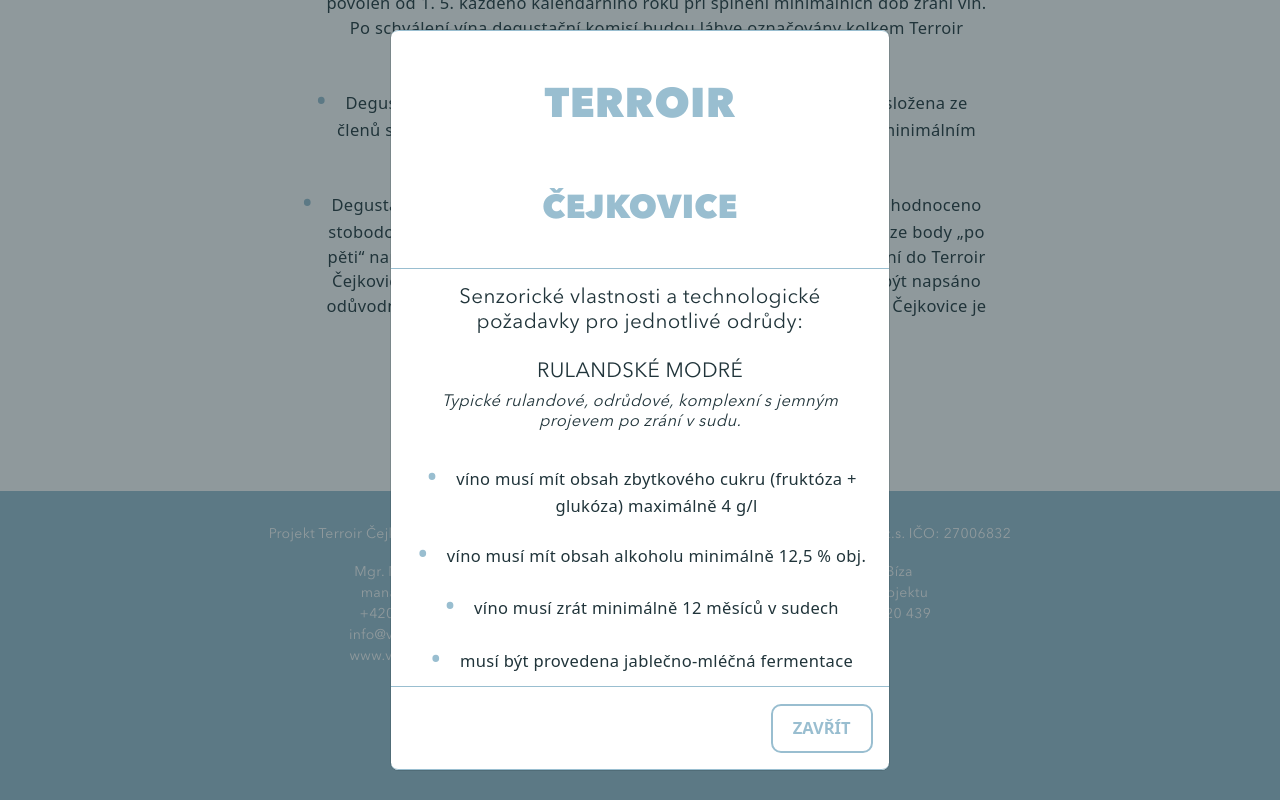
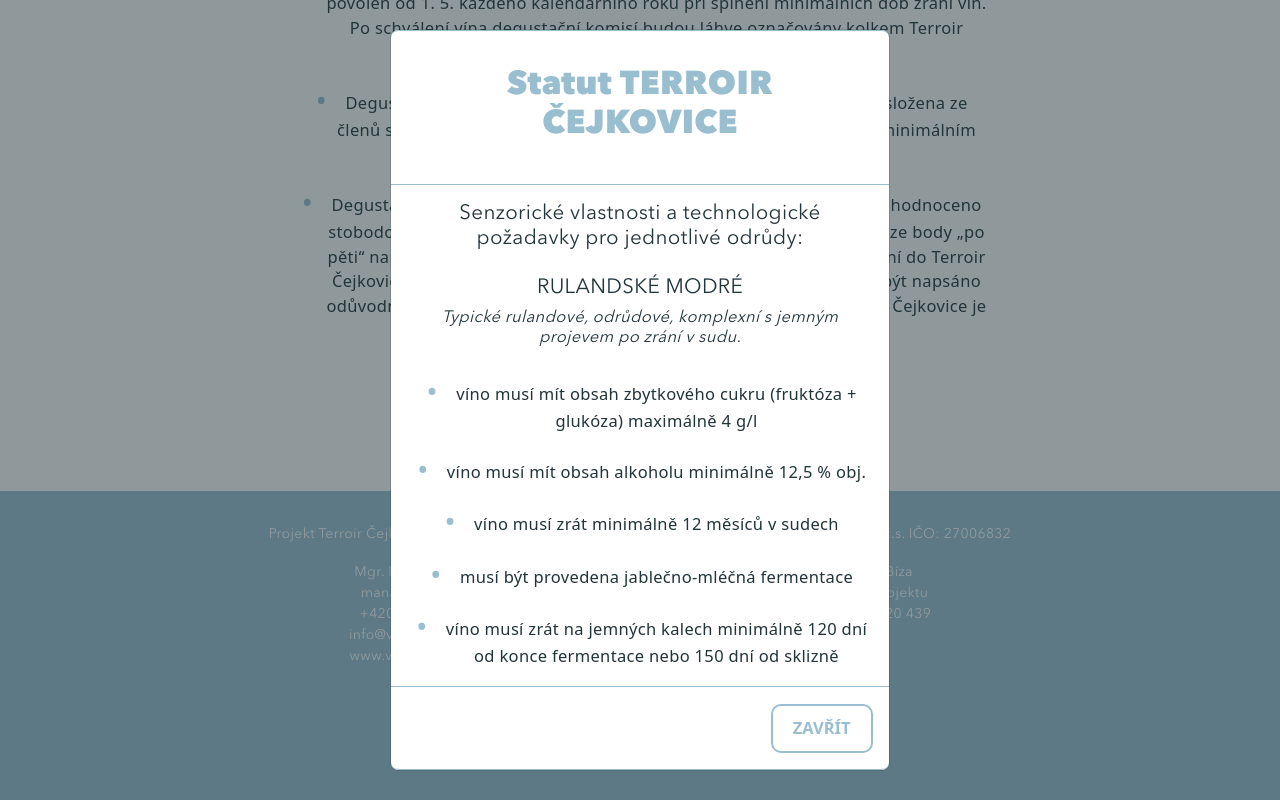
Before and after one commit to JanaMalecka/terroir, a React (Create React App) app: page /statut-terroir-cejkovice in a window 1280 px wide. Both pictures are taken after a click on the button "VÍCE O TERROIR". Shown: the part 1293-2093 px from the top of the page. Built offline with nearby package versions, Linux system fonts and the light colour scheme.

Commit message:
little style fixes

```diff
--- a/src/pages/Statute.tsx
+++ b/src/pages/Statute.tsx
@@ -109,8 +109,7 @@
             <div className="modal-dialog modal-dialog-scrollable">
               <div className="modal-content">
                 <div className="modal-header modal-separator--color d-flex flex-column">
-                  <h1>TERROIR</h1>
-                  <h2>ČEJKOVICE</h2>
+                  <h2 className="pt-3">Statut TERROIR ČEJKOVICE</h2>
                 </div>
                 <Modal />
                 <div className="modal-footer modal-separator--color">
--- a/src/pages/Wines.tsx
+++ b/src/pages/Wines.tsx
@@ -7,7 +7,7 @@
   return (
     <>
       <div className="container__content">
-        <h1 className="">ZATŘÍDĚNÁ VÍNA</h1>
+        <h1>ZATŘÍDĚNÁ VÍNA</h1>
       </div>
       <Carousel
         slideComponent={SlideWines}
```
